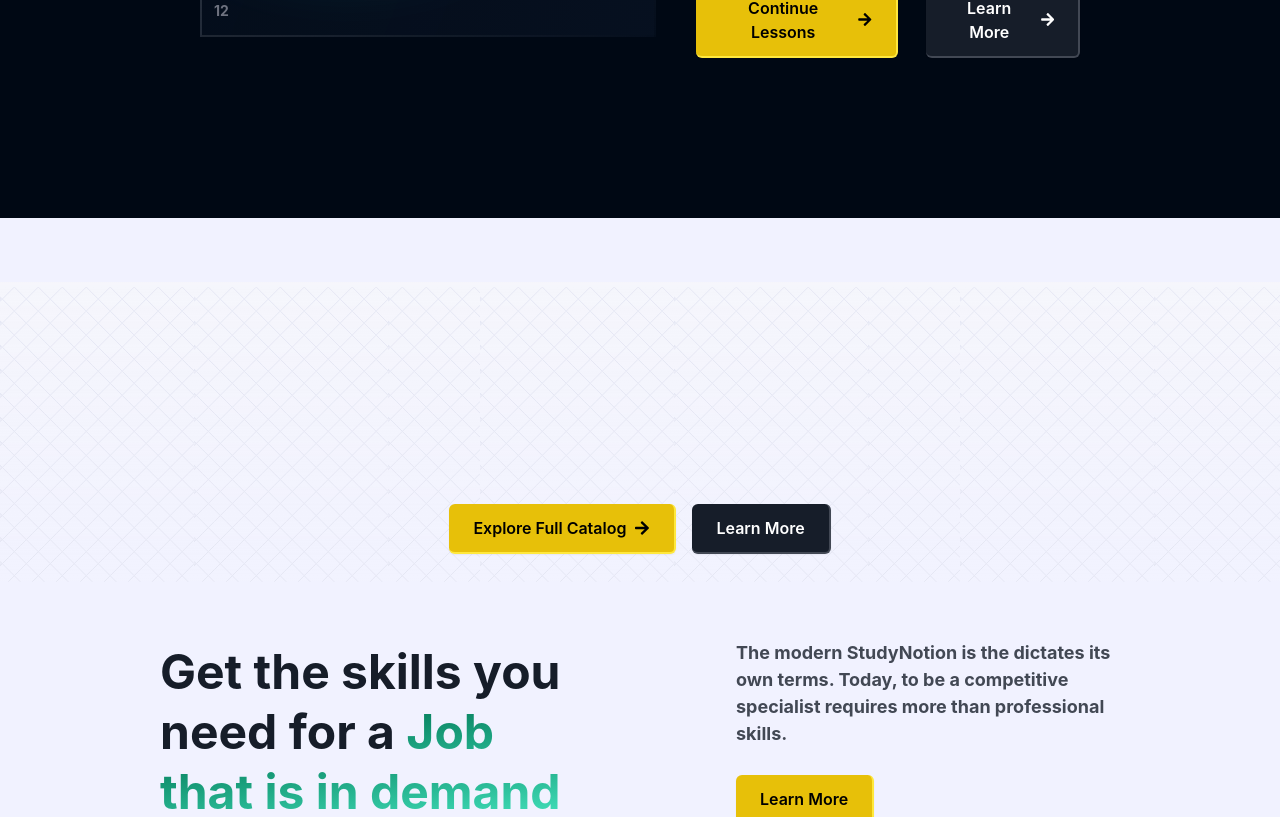
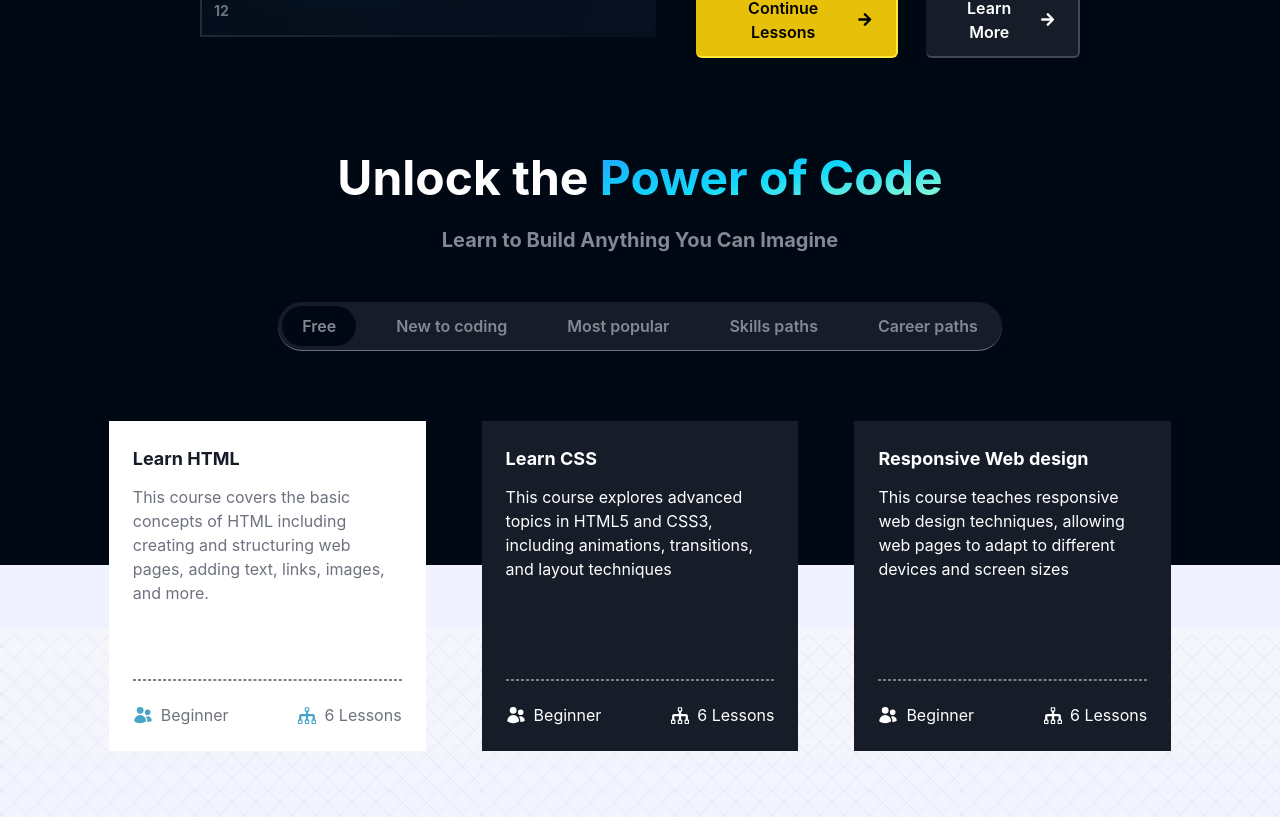
Before and after one commit to Phani2425/StudyNotion, a React (Create React App) app: page / in a window 1280 px wide. Shown: the part 1700-2517 px from the top of the page. Built offline with nearby package versions, Linux system fonts and the light colour scheme.

Commit message:
add exploreMore section

```diff
--- a/package.json
+++ b/package.json
@@ -7,6 +7,7 @@
     "gh-pages": "^6.1.1",
     "lottie-web": "^5.12.2",
     "react": "^18.2.0",
+    "react-countup": "^6.5.3",
     "react-dom": "^18.2.0",
     "react-hot-toast": "^2.4.1",
     "react-icons": "^4.12.0",
--- a/src/App.css
+++ b/src/App.css
@@ -53,3 +53,32 @@
   .backimg{
     background-image: url('./assets/Images/bghome.svg');
   }
+
+  .button-bar {
+    position: relative;
+    display: flex;
+    width: fit-content;
+    margin: 20px;
+    background-color: #f0f0f0;
+    border-radius: 5px;
+    overflow: hidden;
+  }
+
+  .card-button {
+    position: relative;
+    z-index: 2;
+    padding: 10px 20px;
+    background: transparent;
+    border: none;
+    cursor: pointer;
+    font-size: 16px;
+    outline: none;
+  }
+
+  .bg-highlight {
+    position: absolute;
+    top: 0;
+    left: -4px;
+    z-index: 1;
+    transition: transform 0.3s ease;
+  }
--- a/src/App.js
+++ b/src/App.js
@@ -3,7 +3,6 @@ import { Routes } from 'react-router-dom'
 import { Route } from 'react-router-dom'
 import Home from './Pages/Home'
 import PageNotFound from './Components/core/HomePage/PageNotFound'
-import Footer from './Components/core/Common/Footer'
 import './App.css'
 
 const App = () => {
@@ -16,9 +15,6 @@ const App = () => {
 
      </Routes>
 
-     {/* page koi bhi ho footer to rahega hi rahega */}
-     <Footer/>
-
     </div>
   )
 }
--- /dev/null
+++ b/src/Components/core/HomePage/CourseCard.jsx
@@ -0,0 +1,91 @@
+import React, { useEffect, useState } from "react";
+import { HomePageExplore } from "../../../data/homepage-explore";
+import { HiUsers } from "react-icons/hi2";
+import { ImTree } from "react-icons/im";
+
+const CourseCard = ({ currentTab }) => {
+  const [selectedCard, setselectedCard] = useState(0);
+
+  useEffect(() => {
+    setselectedCard(0);
+  }, [currentTab]);
+
+  return (
+    <div className=" flex justify-center gap-14">
+      {HomePageExplore[currentTab].courses.map((card, index) => {
+        return (
+          <div
+            key={index}
+            className={`w-[330px] lg:w-[27%] ${
+              index === selectedCard ? "bg-white" : "bg-richblack-800"
+            } flex flex-col p-6 h-[330px] justify-between`}
+            onClick={() => {
+              setselectedCard(index);
+            }}
+          >
+            <div className="flex flex-col gap-3">
+              <h1
+                className={`font-bold text-lg ${
+                  index === selectedCard ? "text-richblack-800" : "text-white"
+                }`}
+              >
+                {card.heading}
+              </h1>
+              <p
+                className={` ${
+                  index === selectedCard ? "text-richblack-400" : "text-white"
+                }`}
+              >
+                {card.description}
+              </p>
+            </div>
+
+            <div className="flex flex-col justify-between h-[17%]">
+              <hr style={{ border: "1px dashed grey" }} />
+
+              <div className="flex justify-between items-center">
+                <div className="flex gap-2 items-center">
+                  <HiUsers
+                    size={20}
+                    color={` ${
+                      index === selectedCard ? "#47A5C5" : "white"
+                    }`}
+                  />
+                  <p
+                    className={` ${
+                      index === selectedCard
+                        ? "text-richblack-400"
+                        : "text-white"
+                    }`}
+                  >
+                    {card.level}
+                  </p>
+                </div>
+                <div className="flex gap-2 items-center">
+                  <ImTree
+                    size={18}
+                    color={` ${
+                      index === selectedCard ? "#47A5C5" : "white"
+                    }`}
+                  />
+                  <p
+                    className={` ${
+                      index === selectedCard
+                        ? "text-richblack-400"
+                        : "text-white"
+                    }`}
+                  >
+                    {" "}
+                    {card.lessionNumber} Lessons
+                  </p>
+                </div>
+              </div>
+            </div>
+          </div>
+        );
+      })}
+    </div>
+  );
+};
+
+export default CourseCard;
--- /dev/null
+++ b/src/Components/core/HomePage/ExploreMore.jsx
@@ -0,0 +1,75 @@
+import { React, useEffect, useRef, useState } from "react";
+import HighlightText from "./HighlightText";
+import CourseCard from "./CourseCard";
+
+const ExploreMore = () => {
+  const [currentTab, setcurrentTab] = useState(0);
+  const [bgPosition, setBgPosition] = useState(0);
+  const [bgWidth, setBgWidth] = useState(0);
+
+  const tabsName = [
+    "Free",
+    "New to coding",
+    "Most popular",
+    "Skills paths",
+    "Career paths",
+  ];
+
+  //lets try to build the sliding bar behind the buttons
+  const buttonRef = useRef([]);
+
+  useEffect(()=>{
+    const currentButton = buttonRef.current[currentTab];
+    setBgPosition(currentButton.offsetLeft);
+    setBgWidth(currentButton.offsetWidth);
+  },[currentTab]);
+
+
+
+  return (
+    <div className="flex flex-col gap-6 items-center relative pb-[130px] w-[100%]">
+      <h1 className="text-5xl font-bold">
+        Unlock the <HighlightText text={" Power of Code "} color={0} />
+      </h1>
+      <p className="text-richblack-300 font-bold text-xl ">
+        Learn to Build Anything You Can Imagine
+      </p>
+
+      {/* tabs section */}
+      <div className="button-bar flex gap-5 rounded-3xl bg-richblack-800 px-1 py-1 mt-6 border-b border-b-richblack-400 ">
+
+      <div
+      className={`bg-highlight rounded-3xl px-5 py-2 bg-richblack-900 h-[40px] self-center m-1 `}
+      style={{ transform: `translateX(${bgPosition}px)`, width: `${bgWidth}px`}}
+    />
+
+        {tabsName.map((tabs, index) => {
+
+          return (
+            <div
+            ref={(currentElement)=>{buttonRef.current[index] =  currentElement}}
+              key={index}
+              className={` card-button hover:bg-richblack-900 hover:text-white px-5 py-2 rounded-3xl text-richblack-300 font-semibold  cursor-pointer`}
+              onClick={() => {
+                setcurrentTab(index);
+              }}
+
+              // ${
+              //   index === currentTab ? "bg-richblack-900" : "bg-richblack-800"
+              // }
+            >
+              {tabs}
+            </div>
+          );
+        })}
+      </div>
+
+      {/* cards group */}
+      <div className="w-[100%] absolute -bottom-[250px] ">
+        <CourseCard currentTab={currentTab} />
+      </div>
+    </div>
+  );
+};
+
+export default ExploreMore;
--- a/src/Components/core/HomePage/HighlightText.jsx
+++ b/src/Components/core/HomePage/HighlightText.jsx
@@ -2,7 +2,7 @@ import React from 'react'
 
 const HighlightText = ({text,color}) => {
   return (
-    <span className = {`font-bold text-transparent bg-clip-text bg-gradient-to-br ${color ? (' from-caribbeangreen-500 to-caribbeangreen-50') : (' from-blue-500 to-blue-50') } ` }>
+    <span className = {`font-bold text-transparent bg-clip-text bg-gradient-to-br ${color ? (' from-caribbeangreen-500 to-caribbeangreen-50') : (' from-[#1FA2FF] via-[#12D8FA] to-[#A6FFCB] ') } ` }>
         {
             " " + text
         }
--- a/src/Pages/Home.jsx
+++ b/src/Pages/Home.jsx
@@ -7,6 +7,8 @@ import Banner from "../assets/Images/banner.mp4";
 import CodeBlocks from "../Components/core/HomePage/CodeBlocks";
 import LearningLanguageSection from "../Components/core/HomePage/LearningLanguageSection";
 import InstructorSection from "../Components/core/HomePage/InstructorSection";
+import ExploreMore from "../Components/core/HomePage/ExploreMore";
+import CountUp from "react-countup";
 
 //images
 import TimelineImg from "../assets/Images/TimelineImage.png";
@@ -14,6 +16,8 @@ import logo1 from "../assets/TimeLineLogo/Logo1.svg";
 import logo2 from "../assets/TimeLineLogo/Logo2.svg";
 import logo3 from "../assets/TimeLineLogo/Logo3.svg";
 import logo4 from "../assets/TimeLineLogo/Logo4.svg";
+import Footer from "../Components/core/Common/Footer";
+
 
 //timeline array
 const timeline = [
@@ -40,6 +44,8 @@ const timeline = [
 ];
 
 const Home = () => {
+
+
   return (
     <div>
       {/* section 1 */}
@@ -126,6 +132,10 @@ const Home = () => {
             backgroundGradient={<div className="codeblock2 absolute"></div>}
           />
         </div>
+
+        {/* explore more part */}
+        <ExploreMore/>
+
       </div>
 
       {/* section 2 */}
@@ -168,7 +178,7 @@ const Home = () => {
                 <div key={index} className=" flex flex-col items-start">
                   <div className="flex gap-7 items-center">
                     <div className="w-[50px] h-[50px] rounded-full bg-white flex justify-center items-center">
-                      <img className="w-[25px] h-[25px]" src={elem.logo} />
+                      <img className="w-[25px] h-[25px]" src={elem.logo} alt=""/>
                     </div>
                     <div className="flex flex-col gap-1">
                       <h2 className="text-lg font-bold text-richblack-800">
@@ -187,18 +197,19 @@ const Home = () => {
             <img
               className=" shadow-[10px_-5px_50px_-5px] shadow-[#1FA2FF]"
               src={TimelineImg}
+              alt=""
             />
 
             <div className=" px-4 pl-5 absolute bg-caribbeangreen-700 lg:w-[400px] h-[90px] text-white flex items-center justify-between bottom-[-45px] left-[120px]">
               <div className=" w-[45%] gap-5 flex  items-center justify-center ">
-                <h1 className="font-bold text-3xl">10</h1>
+                <h1 className="font-bold text-3xl"><CountUp end={10} enableScrollSpy  /></h1>
                 <p className="text-caribbeangreen-300 font-semibold">
                   YEARS OF EXPERIENCE
                 </p>
               </div>
               <div className="w-[1px] h-14 bg-caribbeangreen-300 my-auto"></div>
               <div className=" w-[45%] gap-4 flex  items-center justify-between">
-                <h1 className="font-bold text-3xl">50</h1>
+                <h1 className="font-bold text-3xl"><CountUp end={50} enableScrollSpy  /></h1>
                 <p className="text-caribbeangreen-400 font-semibold">
                   TYPES OF COURSES
                 </p>
@@ -224,6 +235,8 @@ const Home = () => {
         {/* <ReviewSlider /> */}
       </div>
 
+      <Footer/>
+
     </div>
   );
 };
```
Also changed, not shown: 1 other file (tests, documents, lock files or other folders).
